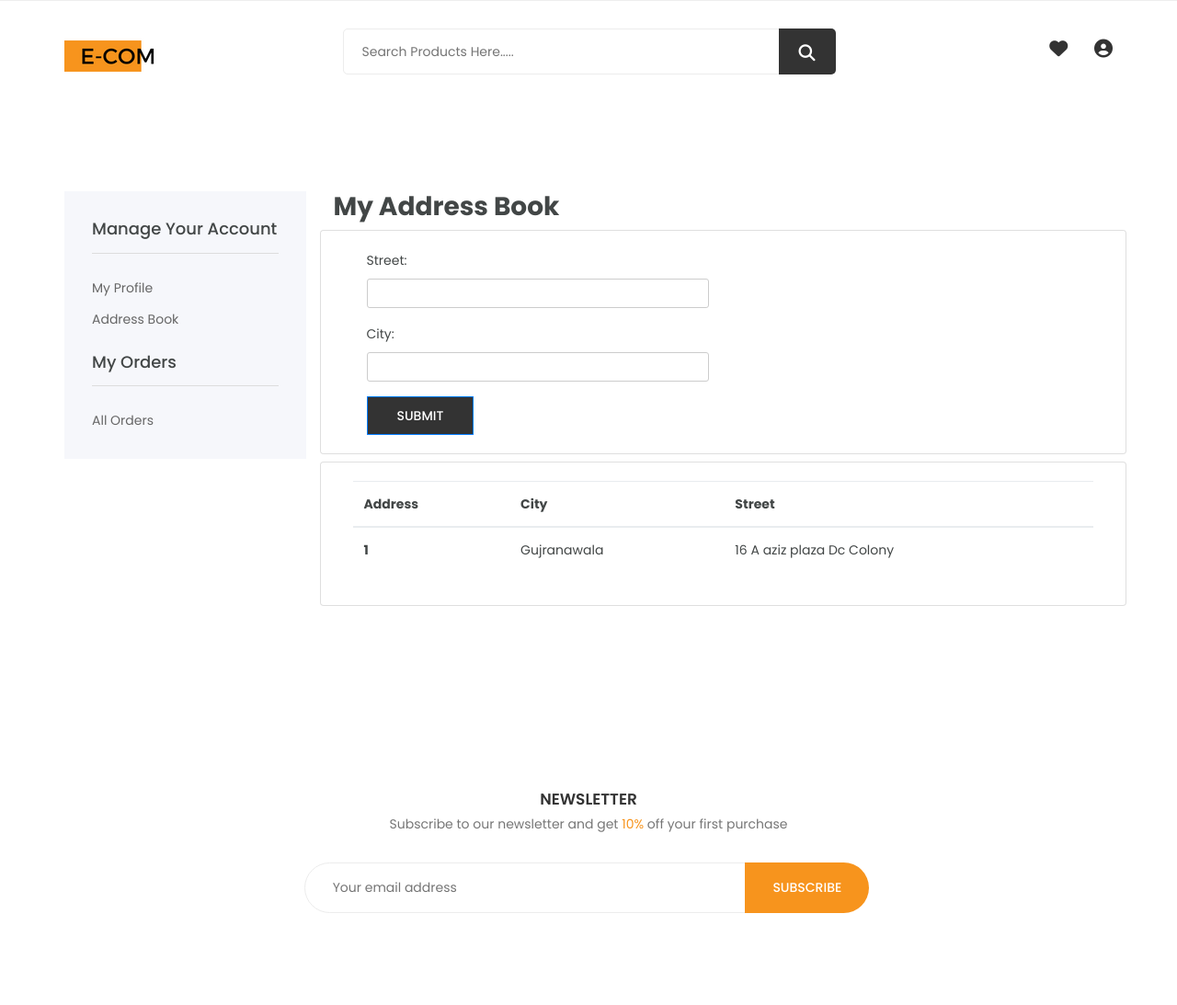
After one commit to AliZaid96/Ecommerce-Application, a Django app: page /accounts/address-book in a window 1280 px wide. The commit adds this page. Shown: the whole page at 92% size. Run offline with Django 4.2, Linux system fonts and the light colour scheme; a user stored in the database is signed in; data comes from the database, SQL or seed files in the repository; some libraries are stand-ins or nearby versions.

Commit message:
Profile page & functions
created customer profile page, added change password functions, added functionality to store addresses for the customers

```diff
--- a/Ecommerce_Application/templates/header.html
+++ b/Ecommerce_Application/templates/header.html
@@ -43,11 +43,10 @@
                         <div class="right-bar">
                             <!-- Search Form -->
                             <div class="sinlge-bar">
-                                <a href="#" class="single-icon"><i class="fa fa-heart-o" aria-hidden="true"></i></a>
+                                <a href="#" class="single-icon"><i class="fa fa-heart" aria-hidden="true"></i></a>
                             </div>
                             <div class="sinlge-bar">
-                                <a href="" class="single-icon" ><i class="fa fa-user-circle-o" aria-hidden="true"></i></a>
-
+                                <a href="{% url 'profile' %}" class="single-icon" ><i class="fa fa-user-circle" aria-hidden="true"></i></a>
                             </div>
 
                         </div>
--- a/Ecommerce_Application/user_accounts/forms.py
+++ b/Ecommerce_Application/user_accounts/forms.py
@@ -5,11 +5,13 @@ from django.contrib.auth.forms import (
     UserCreationForm,
     PasswordResetForm,
     SetPasswordForm,
+    PasswordChangeForm,
 )
 from django.forms import fields, widgets
 from django.contrib.auth.models import User
 from django.utils.translation import gettext,gettext_lazy as _
 from django.contrib.auth import password_validation
+from .models import Address
 
 
 class LoginForm(AuthenticationForm):
@@ -51,18 +53,47 @@ class CustomerRegistrationForm(UserCreationForm):
         }
 
 class MyPasswordResetForm(PasswordResetForm):
-    email=forms.EmailField(label=_('Email'),
-        max_length=254,
-        widget=forms.EmailInput(
-            attrs={'autocomplete':'email','class':'form-control'}
+    email = forms.EmailField(label = _('Email'),
+        max_length = 254,
+        widget = forms.EmailInput(
+            attrs = {'autocomplete':'email','class':'form-control'}
         )
     )
 
 class MySetPasswordForm(SetPasswordForm):
-    new_password1=forms.CharField(label='New Password',
-        widget=forms.PasswordInput(attrs={'autocomplete':'new-password','class':'form-control'}),
-        help_text=password_validation.password_validators_help_text_html()
+    new_password1 = forms.CharField(label = 'New Password',
+        widget = forms.PasswordInput(attrs = {'autocomplete':'new-password','class':'form-control'}),
+        help_text = password_validation.password_validators_help_text_html()
     )
-    new_password2=forms.CharField(label='Confirm New Password',
-        widget=forms.PasswordInput(attrs={'autocomplete':'new-password','class':'form-control'})
+    new_password2 = forms.CharField(label = 'Confirm New Password',
+        widget = forms.PasswordInput(attrs = {'autocomplete':'new-password','class':'form-control'})
     )
+
+class MyPasswordChangeForm(PasswordChangeForm):
+    old_password = forms.CharField(label = _('Old Password'),
+        strip = False,
+        widget = forms.PasswordInput(
+            attrs = {'autocomplete':'current-password','class':'form-control'}
+        )
+    )
+    new_password1 = forms.CharField(label = 'New Password',
+        widget = forms.PasswordInput(
+            attrs = {'autocomplete':'new-password','class':'form-control'}
+        ),
+        help_text = password_validation.password_validators_help_text_html()
+    )
+    new_password2 = forms.CharField(
+        label = 'Confirm New Password',
+        widget = forms.PasswordInput(
+            attrs = {'autocomplete':'new-password','class':'form-control'}
+        )
+    )
+
+class AddAddressForm(forms.ModelForm):
+    class Meta:
+        model = Address
+        fields = ['street','city']
+        widgets = {
+            'street':forms.TextInput(attrs={'class':'form-control'}),
+            'city':forms.TextInput(attrs={'class':'form-control'}),
+            }
--- /dev/null
+++ b/Ecommerce_Application/user_accounts/templates/address_book.html
@@ -0,0 +1,233 @@
+{% extends "base.html" %}
+{%block content%}
+	<!-- Product Style -->
+	<section class="product-area shop-sidebar shop section">
+		<div class="container">
+			<div class="row">
+				<div class="col-lg-3 col-md-4 col-12">
+					<div class="shop-sidebar">
+							<!-- Single Widget -->
+							<div class="single-widget category">
+								<h3 class="title">Manage Your Account</h3>
+								<ul class="categor-list">
+
+									<li ><a  href="{% url 'profile'%}">My Profile</a></li>
+									<li><a href="{% url 'address_book'%}">Address Book</a></li>
+
+								</ul>
+                                <br>
+                                <h3 class="title">My Orders</h3>
+								<ul class="categor-list">
+									<li><a href="#">All Orders</a></li>
+
+
+								</ul>
+							</div>
+							<!--/ End Single Widget -->
+
+					</div>
+				</div>
+				<div class="col-lg-9 col-md-8 col-12">
+					<div class="row">
+                        <div class="col-12">
+                            <h3>My Address Book</h3>
+                        </div>
+
+                        <div class="card col-12 mt-2">
+                            <div class="card-body">
+
+								<form action="" method="post">
+									{% csrf_token %}
+									{% for fm in form %}
+									<div class="form-group col-lg-6 mb-3">
+									  {{fm.label_tag}} {{fm}} <small class="text-danger">{{fm.errors|striptags}}</small>
+									</div>
+									{% endfor %}
+									<div class="col-12 mt-3">
+									  <button type="submit" class="btn btn-primary">Submit</button>
+									</div>
+									{% if form.non_field_errors %}
+										{% for error in form.non_field_errors %}
+											<p class="alert alert-danger my-3">{{error}}</p>
+										{% endfor %}
+									{% endif %}
+								  </form>
+								  {% if messages %}
+								  {% for message in messages %}
+									<p {% if message.tags %} class="alert alert-{{message.tags}} my-5" {% endif %}>{{message}}</p>
+								  {% endfor %}
+							  {% endif %}
+                                  <!-- <div class="row"><button class="btn btn primary"></button></div> -->
+
+                            </div>
+                          </div>
+						  <div class="card col-12 mt-2">
+                            <div class="card-body">
+
+								<table class="table">
+									<thead>
+									  <tr>
+										<th scope="col">Address</th>
+										<th scope="col">City</th>
+										<th scope="col">Street</th>
+									  </tr>
+									</thead>
+									<tbody>
+									{% for x in add%}
+									  <tr>
+										<th scope="row">{{forloop.counter}}</th>
+										<td>{{x.city}}</td>
+										<td>{{x.street}}</td>
+
+									  </tr>
+									{% endfor%}
+
+									</tbody>
+								  </table>
+                                  <!-- <div class="row"><button class="btn btn primary"></button></div> -->
+
+                            </div>
+                          </div>
+
+					</div>
+
+				</div>
+			</div>
+		</div>
+	</section>
+	<!--/ End Product Style 1  -->
+	<!-- Start Shop Newsletter  -->
+	<section class="shop-newsletter section">
+		<div class="container">
+			<div class="inner-top">
+				<div class="row">
+					<div class="col-lg-8 offset-lg-2 col-12">
+						<!-- Start Newsletter Inner -->
+						<div class="inner">
+							<h4>Newsletter</h4>
+							<p> Subscribe to our newsletter and get <span>10%</span> off your first purchase</p>
+							<form action="mail/mail.php" method="get" target="_blank" class="newsletter-inner">
+								<input name="EMAIL" placeholder="Your email address" required="" type="email">
+								<button class="btn">Subscribe</button>
+							</form>
+						</div>
+						<!-- End Newsletter Inner -->
+					</div>
+				</div>
+			</div>
+		</div>
+	</section>
+	<!-- End Shop Newsletter -->
+	<!-- Modal -->
+	<div class="modal fade" id="exampleModal" tabindex="-1" role="dialog">
+		<div class="modal-dialog" role="document">
+			<div class="modal-content">
+				<div class="modal-header">
+					<button type="button" class="close" data-dismiss="modal" aria-label="Close"><span class="ti-close" aria-hidden="true"></span></button>
+				</div>
+				<div class="modal-body">
+					<div class="row no-gutters">
+						<div class="col-lg-6 col-md-12 col-sm-12 col-xs-12">
+							<!-- Product Slider -->
+								<div class="product-gallery">
+									<div class="quickview-slider-active">
+										<div class="single-slider">
+											<img src="https://via.placeholder.com/569x528" alt="#">
+										</div>
+										<div class="single-slider">
+											<img src="https://via.placeholder.com/569x528" alt="#">
+										</div>
+										<div class="single-slider">
+											<img src="https://via.placeholder.com/569x528" alt="#">
+										</div>
+										<div class="single-slider">
+											<img src="https://via.placeholder.com/569x528" alt="#">
+										</div>
+									</div>
+								</div>
+							<!-- End Product slider -->
+						</div>
+						<div class="col-lg-6 col-md-12 col-sm-12 col-xs-12">
+							<div class="quickview-content">
+								<h2>Flared Shift Dress</h2>
+								<div class="quickview-ratting-review">
+									<div class="quickview-ratting-wrap">
+										<div class="quickview-ratting">
+											<i class="yellow fa fa-star"></i>
+											<i class="yellow fa fa-star"></i>
+											<i class="yellow fa fa-star"></i>
+											<i class="yellow fa fa-star"></i>
+											<i class="fa fa-star"></i>
+										</div>
+										<a href="#"> (1 customer review)</a>
+									</div>
+									<div class="quickview-stock">
+										<span><i class="fa fa-check-circle-o"></i> in stock</span>
+									</div>
+								</div>
+								<h3>$29.00</h3>
+								<div class="quickview-peragraph">
+									<p>Lorem ipsum dolor sit amet, consectetur adipisicing elit. Mollitia iste laborum ad impedit pariatur esse optio tempora sint ullam autem deleniti nam in quos qui nemo ipsum numquam.</p>
+								</div>
+								<div class="size">
+									<div class="row">
+										<div class="col-lg-6 col-12">
+											<h5 class="title">Size</h5>
+											<select>
+												<option selected="selected">s</option>
+												<option>m</option>
+												<option>l</option>
+												<option>xl</option>
+											</select>
+										</div>
+										<div class="col-lg-6 col-12">
+											<h5 class="title">Color</h5>
+											<select>
+												<option selected="selected">orange</option>
+												<option>purple</option>
+												<option>black</option>
+												<option>pink</option>
+											</select>
+										</div>
+									</div>
+								</div>
+								<div class="quantity">
+									<!-- Input Order -->
+									<div class="input-group">
+										<div class="button minus">
+											<button type="button" class="btn btn-primary btn-number" disabled="disabled" data-type="minus" data-field="quant[1]">
+												<i class="ti-minus"></i>
+											</button>
+										</div>
+										<input type="text" name="quant[1]" class="input-number"  data-min="1" data-max="1000" value="1">
+										<div class="button plus">
+											<button type="button" class="btn btn-primary btn-number" data-type="plus" data-field="quant[1]">
+												<i class="ti-plus"></i>
+											</button>
+										</div>
+									</div>
+									<!--/ End Input Order -->
+								</div>
+								<div class="add-to-cart">
+									<a href="#" class="btn">Add to cart</a>
+									<a href="#" class="btn min"><i class="ti-heart"></i></a>
+									<a href="#" class="btn min"><i class="fa fa-compress"></i></a>
+								</div>
+								<div class="default-social">
+									<h4 class="share-now">Share:</h4>
+									<ul>
+										<li><a class="facebook" href="#"><i class="fa fa-facebook"></i></a></li>
+										<li><a class="twitter" href="#"><i class="fa fa-twitter"></i></a></li>
+										<li><a class="youtube" href="#"><i class="fa fa-pinterest-p"></i></a></li>
+										<li><a class="dribbble" href="#"><i class="fa fa-google-plus"></i></a></li>
+									</ul>
+								</div>
+							</div>
+						</div>
+					</div>
+				</div>
+			</div>
+		</div>
+	</div>
+	<!-- Modal end -->
+{%endblock%}
--- a/Ecommerce_Application/user_accounts/templates/password_reset_complete.html
+++ b/Ecommerce_Application/user_accounts/templates/password_reset_complete.html
@@ -4,7 +4,7 @@
 <div class="container">
     <div class="row my-5">
         <div class="col-sm-6 offset-sm-3">
-            <h4>Reset Password Completed!</h4>
+            <h4>Password Setup Completed!</h4>
             <div>
                 <iframe src="https://giphy.com/embed/ibolLe3moqHE3PQTtk" width="200" height="200" frameBorder="0" class="giphy-embed" allowFullScreen></iframe>
             </div>
--- a/Ecommerce_Application/user_accounts/urls.py
+++ b/Ecommerce_Application/user_accounts/urls.py
@@ -4,7 +4,8 @@ from django.contrib.auth import views as auth_views
 from .forms import (
     LoginForm,
     MyPasswordResetForm,
-    MySetPasswordForm
+    MySetPasswordForm,
+    MyPasswordChangeForm,
 )
 from . import views
 
@@ -14,13 +15,34 @@ urlpatterns = [
     path('logout', auth_views.LogoutView.as_view(next_page='login'), name='logout'),
 
     path('password-reset/', auth_views.PasswordResetView.as_view(
-        template_name='password_reset.html', form_class=MyPasswordResetForm), name='password_reset'),
+        template_name='password_reset.html', form_class=MyPasswordResetForm),
+        name='password_reset'
+    ),
     path('password-reset/done/', auth_views.PasswordResetDoneView.as_view(
-        template_name='password_reset_done.html'), name='password_reset_done'),
+        template_name='password_reset_done.html'),
+        name='password_reset_done'
+    ),
     path('password-reset-confirm/<uidb64>/<token>/', auth_views.PasswordResetConfirmView.as_view(
-        template_name='password_reset_confirm.html', form_class=MySetPasswordForm), name='password_reset_confirm'),
+        template_name='password_reset_confirm.html',
+        form_class=MySetPasswordForm),
+        name='password_reset_confirm'
+    ),
     path('password-reset-complete/', auth_views.PasswordResetCompleteView.as_view(
-        template_name='password_reset_complete.html'), name='password_reset_complete'),
+        template_name='password_reset_complete.html'),
+        name='password_reset_complete'
+    ),
 
+    path("profile/", views.profile, name="profile"),
+    path("address-book", views.addressBook.as_view(), name="address_book"),
+    path('password-change/', auth_views.PasswordChangeView.as_view(
+        template_name='passwordchange.html',
+        form_class=MyPasswordChangeForm,
+        success_url='accounts/password-changed/'),
+        name='passwordchange'
+    ),
+    path('password-changed/', auth_views.PasswordChangeDoneView.as_view(
+        template_name='password_reset_complete.html'),
+        name='passwordchangedone'
+    ),
 
 ]
--- a/Ecommerce_Application/user_accounts/views.py
+++ b/Ecommerce_Application/user_accounts/views.py
@@ -3,14 +3,18 @@ from django.views import View
 from django.contrib import messages
 from django.contrib.auth.models import User
 from .models import (
-	Customer
+	Customer,
+	Address
 )
 from .forms import (
-	CustomerRegistrationForm
+	CustomerRegistrationForm,
+	AddAddressForm,
 )
 
+# View responsible for registering new users
 class customerRegistration(View):
 	template_name = "customerRegistration.html"
+
 	def get(self , request):
 		context = {
 		'form'	:	CustomerRegistrationForm()
@@ -19,10 +23,12 @@ class customerRegistration(View):
 
 	def post(self, request):
 		form = CustomerRegistrationForm(request.POST)
-
+		# Checking if form is valid or it contains errors
 		if form.is_valid():
-			form = form.save(commit=False)
+			# Form is valid
+			form = form.save(commit=False) # Setting form to not be saved directly as we need pk of the instance
 			form.save()
+			# Creating customer profile for the resitered user
 			customer_obj = Customer()
 			customer_obj.user = form
 			customer_obj.save()
@@ -30,3 +36,51 @@ class customerRegistration(View):
 			return redirect('home')
 
 		return render(request, self.template_name, {"form":form})
+
+# User responsible for rendering users profile page
+def profile(request):
+	# Checking if logged in user has customer profile
+	try:
+		customer = Customer.objects.get(user=request.user)
+
+	except Exception as exe:
+		# Logged in user doesn't have a customer profile. Creating new customr profile for the user
+		customer = Customer(user=request.user)
+
+	context = {
+		'customer'	:	customer
+	}
+	return render(request, "profile.html", context)
+
+class addressBook(View):
+	template_name = "address_book.html"
+
+	def get(self,request):
+		form = AddAddressForm()
+		# Getting users adrress from database
+		add = Address.objects.filter(user=request.user)
+		context = {
+			'form'	:	form,
+			'add'	:	add,
+		}
+		return render(request, self.template_name, context)
+
+	def post(self,request):
+		form = AddAddressForm(request.POST)
+		user = request.user
+		if form.is_valid():
+			street = form.cleaned_data['street']
+			city = form.cleaned_data['city']
+			address_obj = Address()
+			address_obj.street = street
+			address_obj.city = city
+			address_obj.user = user
+			address_obj.save()
+			messages.success(request,' Address added successfully!')
+
+		add = Address.objects.filter(user=request.user)
+		context = {
+			'form'	:	form,
+			'add'	:	add,
+		}
+		return render(request, self.template_name, context)
```
Also changed, not shown: Ecommerce_Application/user_accounts/admin.py (+9 -3 lines), Ecommerce_Application/user_accounts/models.py (+13 -2 lines), Ecommerce_Application/user_accounts/templates/passwordchange.html (added, +28 -0 lines), Ecommerce_Application/user_accounts/templates/profile.html (added, +212 -0 lines), Ecommerce_Application/Ecommerce_Application_DB.sqlite3, Ecommerce_Application/user_accounts/migrations/0004_remove_customer_city_remove_customer_street_address.py (added), Ecommerce_Application/user_accounts/migrations/0005_remove_address_customer_address_user.py (added).
